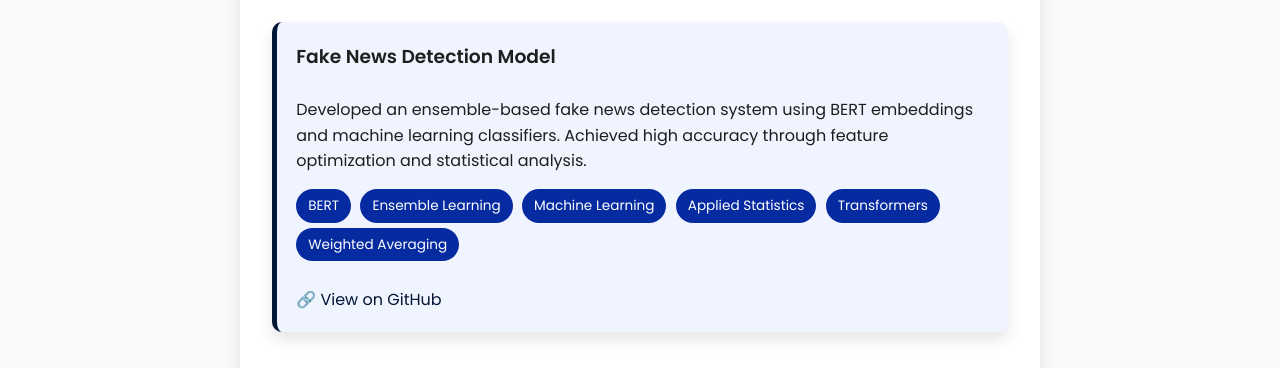
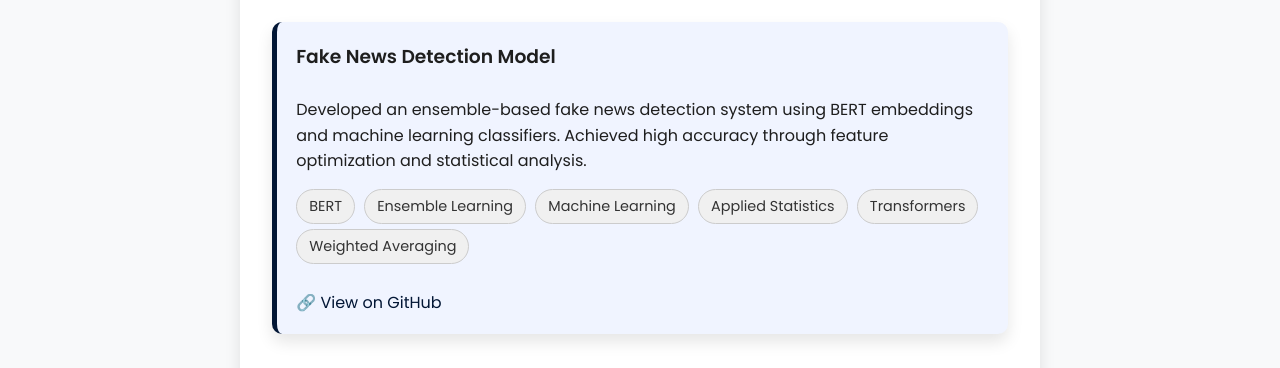
Before and after one commit to Divya-Shetti/portfolio.github.io, a plain HTML site: page projects.html in a window 1280 px wide. Shown: the part 432-800 px from the top of the page. Drawn offline with Linux system fonts and the light colour scheme.

Commit message:
Update style.css

```diff
--- a/style.css
+++ b/style.css
@@ -456,16 +456,16 @@ footer {
 
 .keywords span {
   display: inline-block;
-  background-color: #062aa0;
-  color: #fff;
-  padding: 6px 12px;
+  background-color: #f0f0f0;
+  color: #333;
+  border-radius: 20px;
+  padding: 5px 12px;
   margin: 5px 5px 0 0;
-  border-radius: 20px;
-  font-size: 0.85rem;
+  font-size: 0.9rem;
   font-weight: 500;
-  cursor: default;
-  transition: background-color 0.3s;
+  border: 1px solid #ccc;
 }
+
 .keywords span:hover {
   background-color: #005fa3;
 }
```
